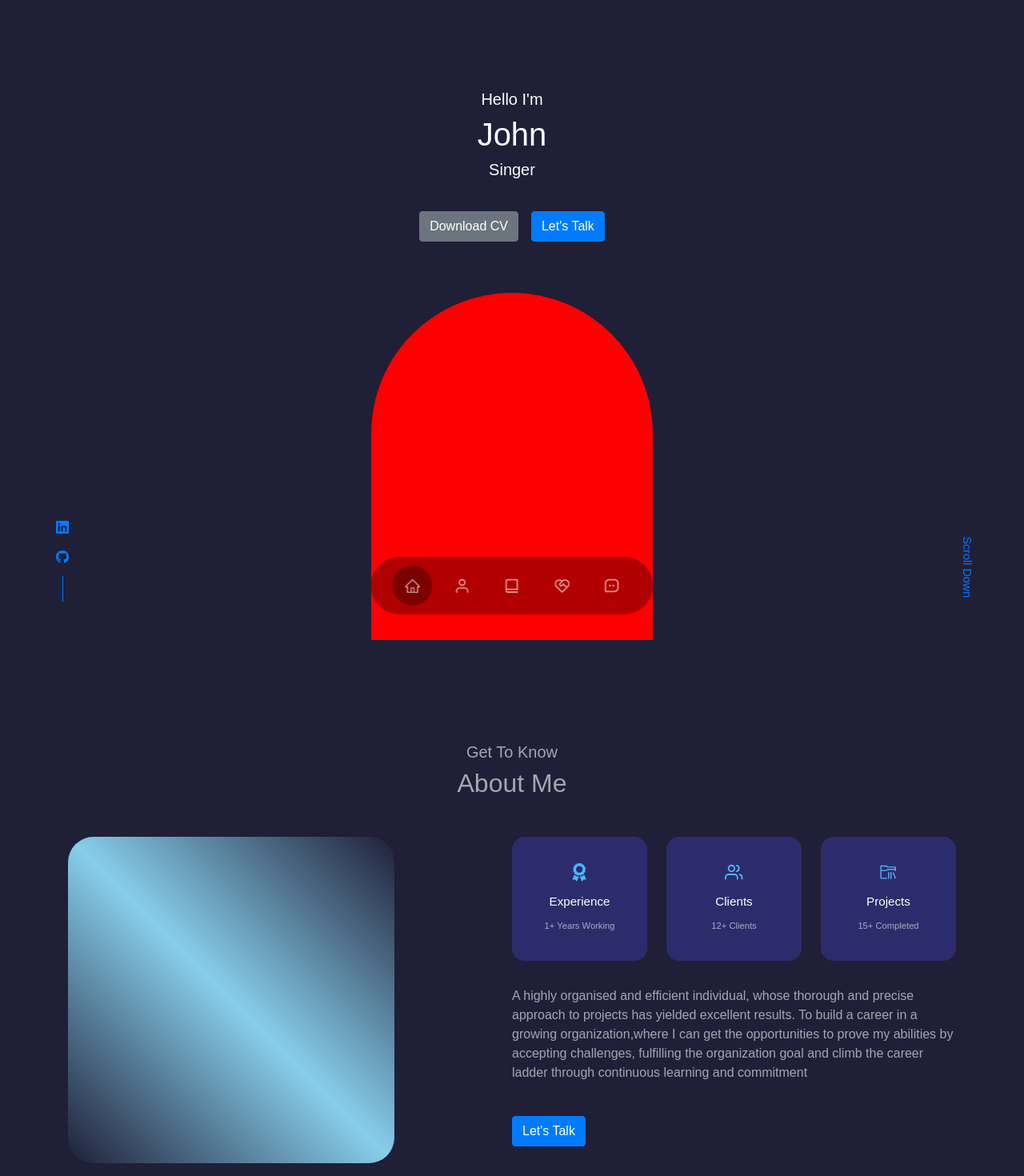
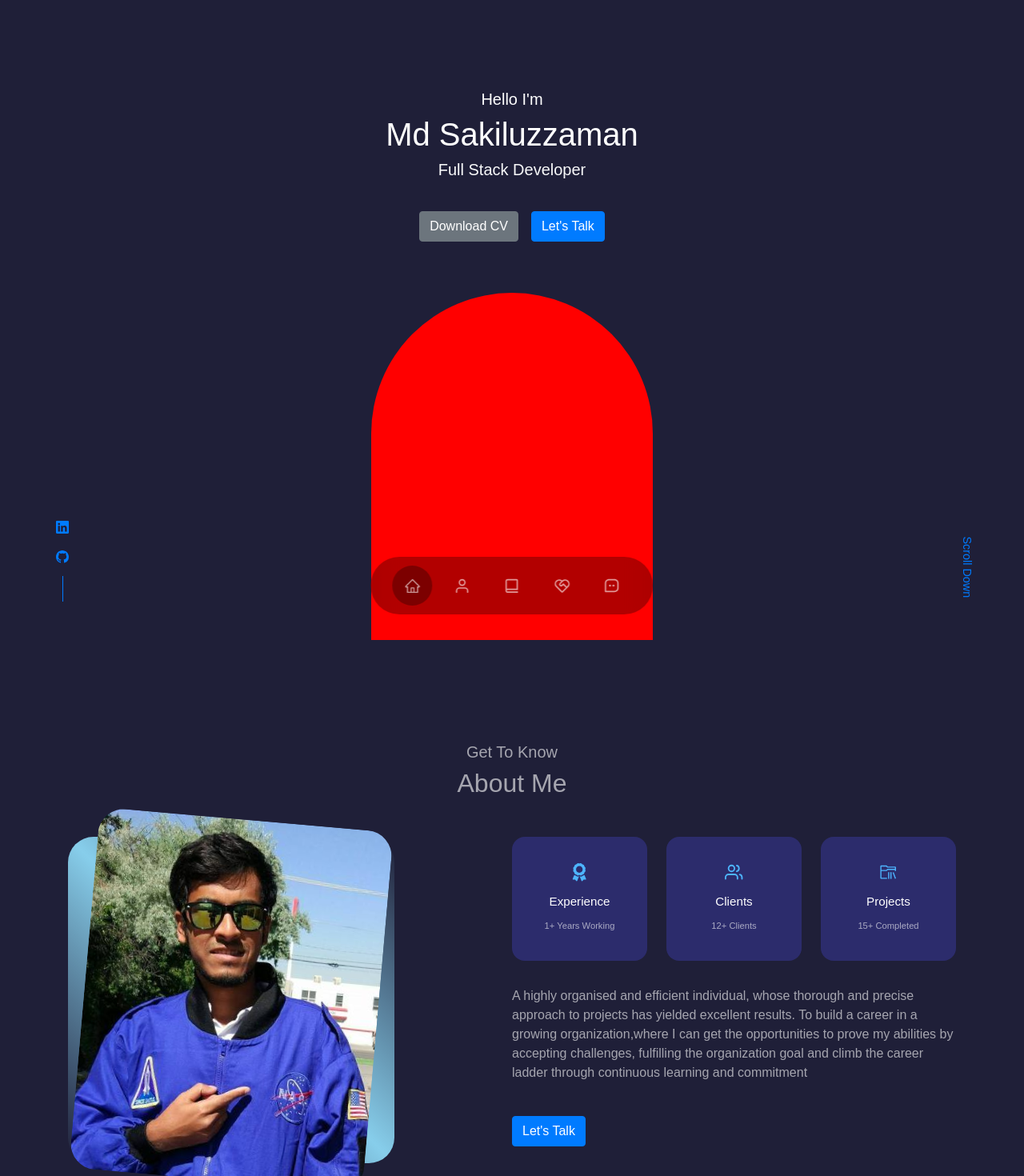
Before and after one commit to sakilbd/ReactJs-Portfolio, a React (Create React App) app: page / in a window 1280 px wide. Shown: the top 1470 px of the page at 80% size. Built offline with nearby package versions, Linux system fonts and the light colour scheme.

Commit message:
name changed and photo added

```diff
--- a/src/Components/about/About.js
+++ b/src/Components/about/About.js
@@ -16,7 +16,7 @@ class About extends Component {
                 <div className="container about__container">
                     <div className="about__me">
                         <div className='about__me__image'>
-                           {/* <img src={ME} alt="About Image"></img>     */}
+                           <img src={ME} alt="About Image"></img>
                         </div>
                     </div>
                     <div className="about__content">
--- a/src/Components/header/Header.js
+++ b/src/Components/header/Header.js
@@ -11,8 +11,8 @@ class Header extends Component {
         <header>
             <div className="container header__container">
                <h5>Hello I'm</h5>
-               <h1>John</h1>
-               <h5 className="text-light">Singer</h5>
+               <h1>Md Sakiluzzaman</h1>
+               <h5 className="text-light">Full Stack Developer</h5>
                 <CTA/>
                 <HeaderSocials/>
                 <div className="me">
```
